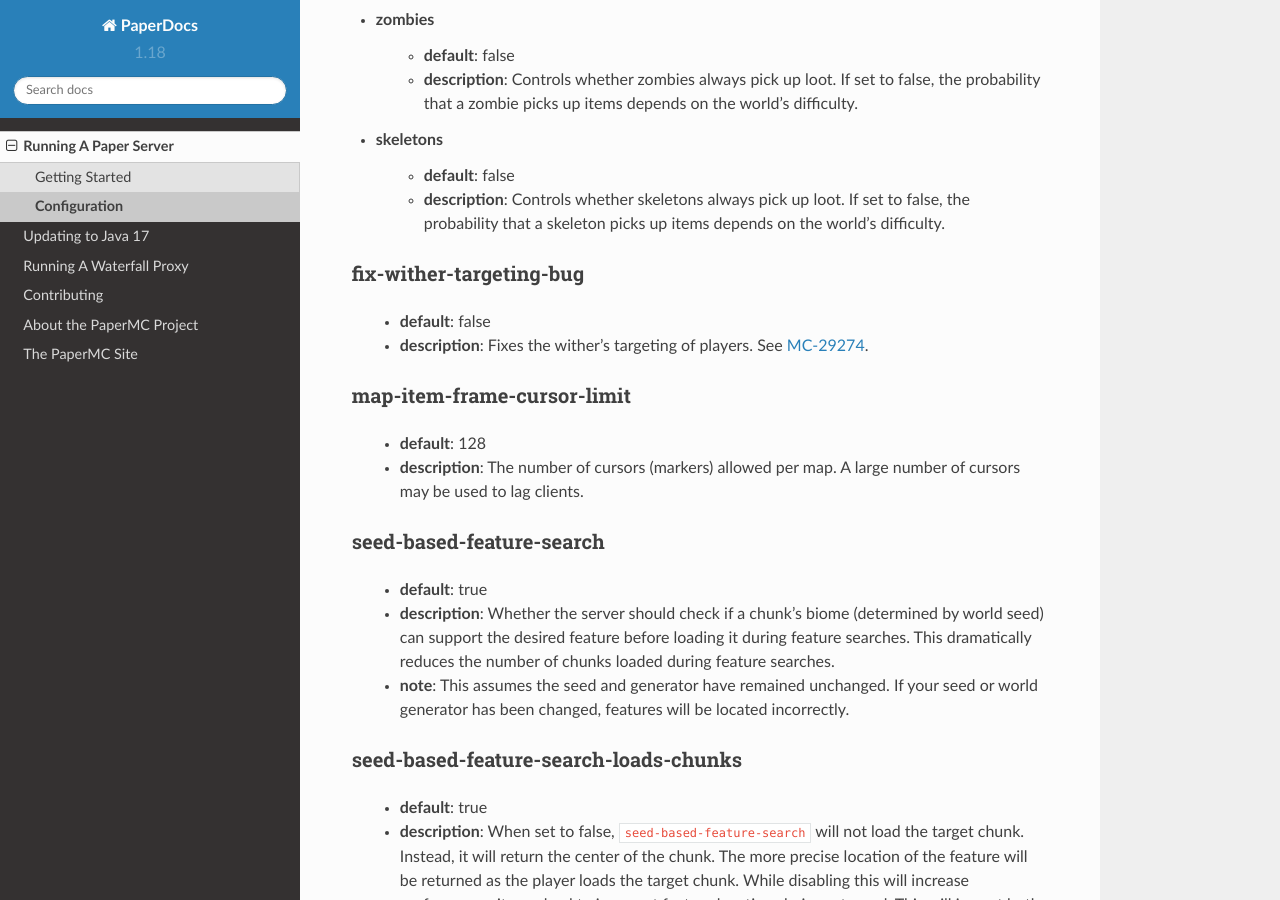
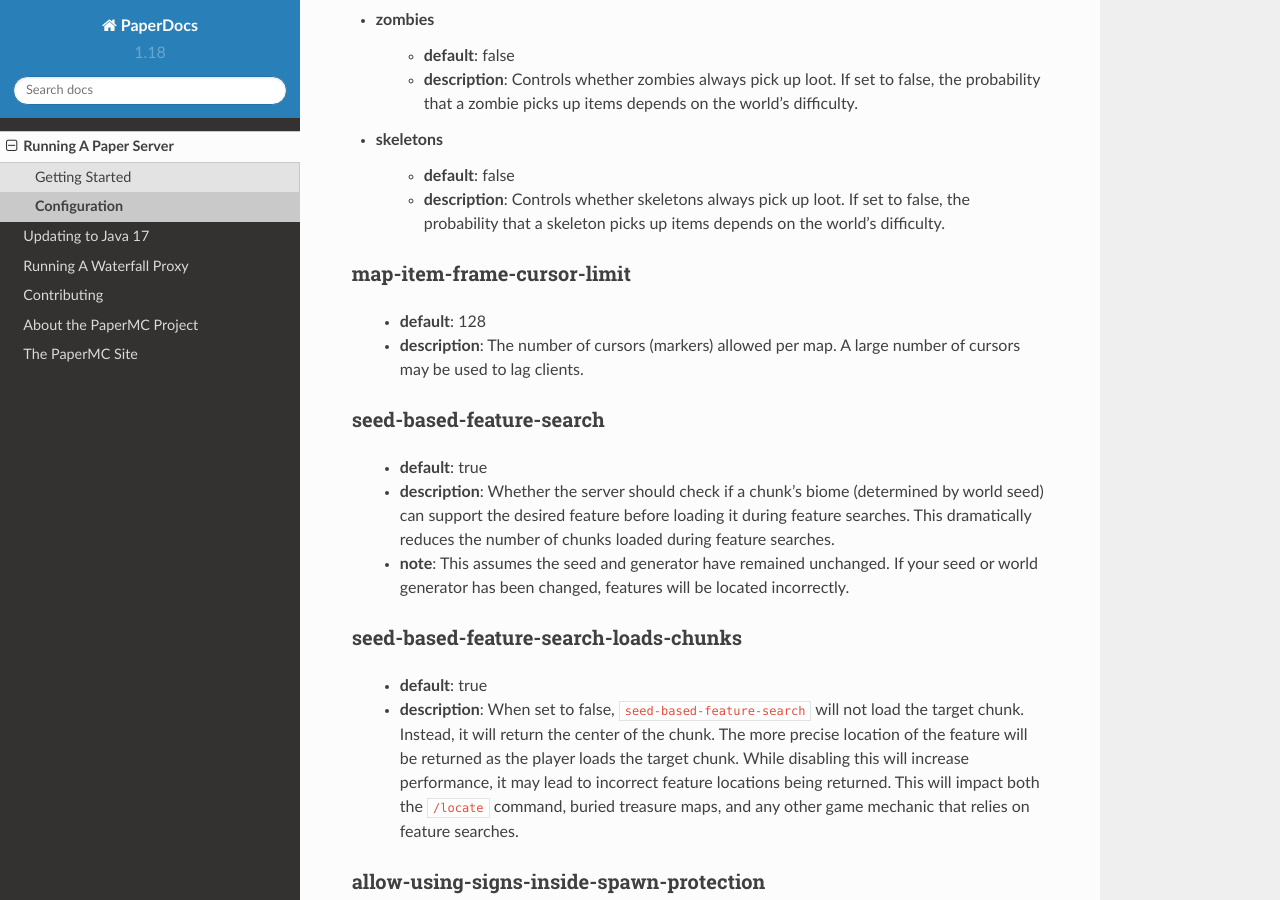
Before and after one commit to PaperMC/PaperDocs, a Sphinx documentation site: the page built from source/server/configuration.rst, in a window 1280 px wide and 900 px high, scrolled down 31200 px. Built offline with Sphinx 7.4.7 and the Read the Docs theme 2.0.0, drawn with Linux system fonts in a browser that asks for light colours.

Commit message:
Remove unused wither bug config

```diff
--- a/source/server/configuration.rst
+++ b/source/server/configuration.rst
@@ -1306,11 +1306,6 @@ mobs-can-always-pick-up-loot
   ..
     vim: set ff=unix autoindent ts=4 sw=4 tw=0 et :
 
-fix-wither-targeting-bug
-~~~~~~~~~~~~~~~~~~~~~~~~
-   - **default**: false
-   - **description**: Fixes the wither's targeting of players. See `MC-29274 <https://bugs.mojang.com/browse/MC-29274>`_.
-
 map-item-frame-cursor-limit
 ~~~~~~~~~~~~~~~~~~~~~~~~~~~
    - **default**: 128
```
